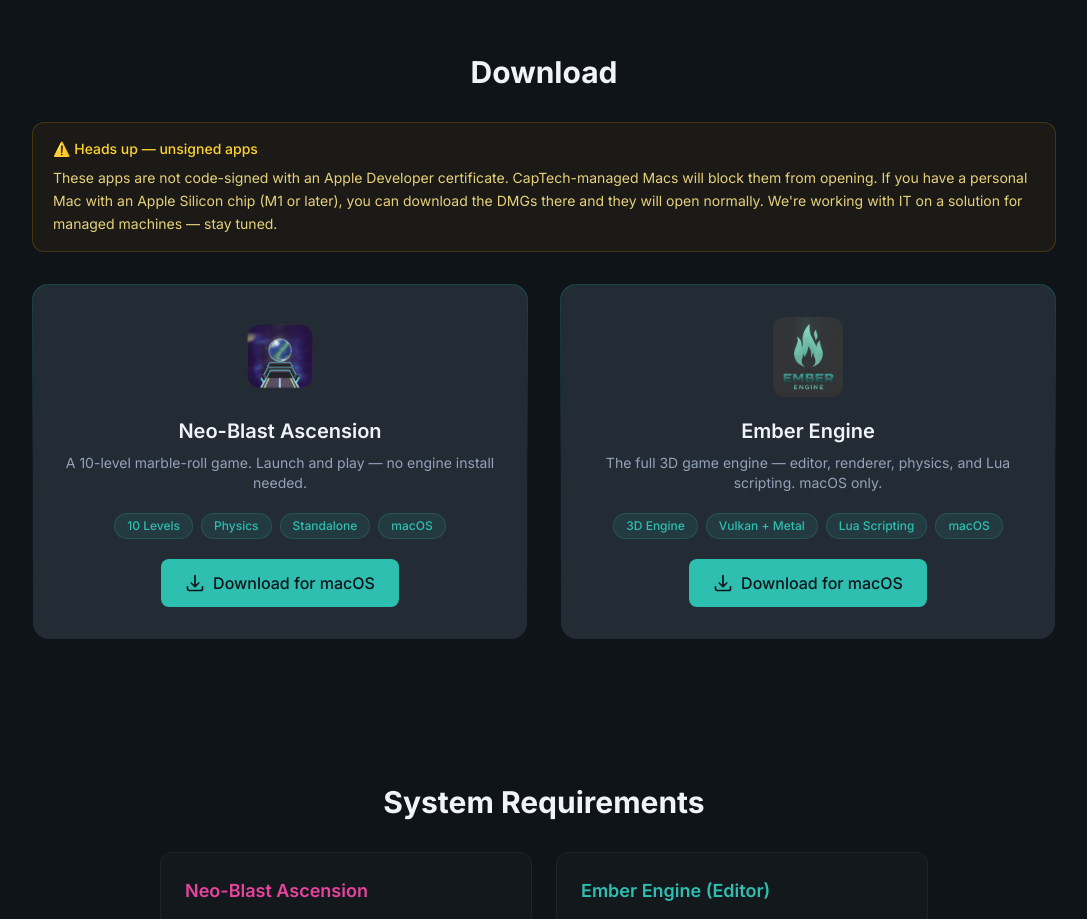
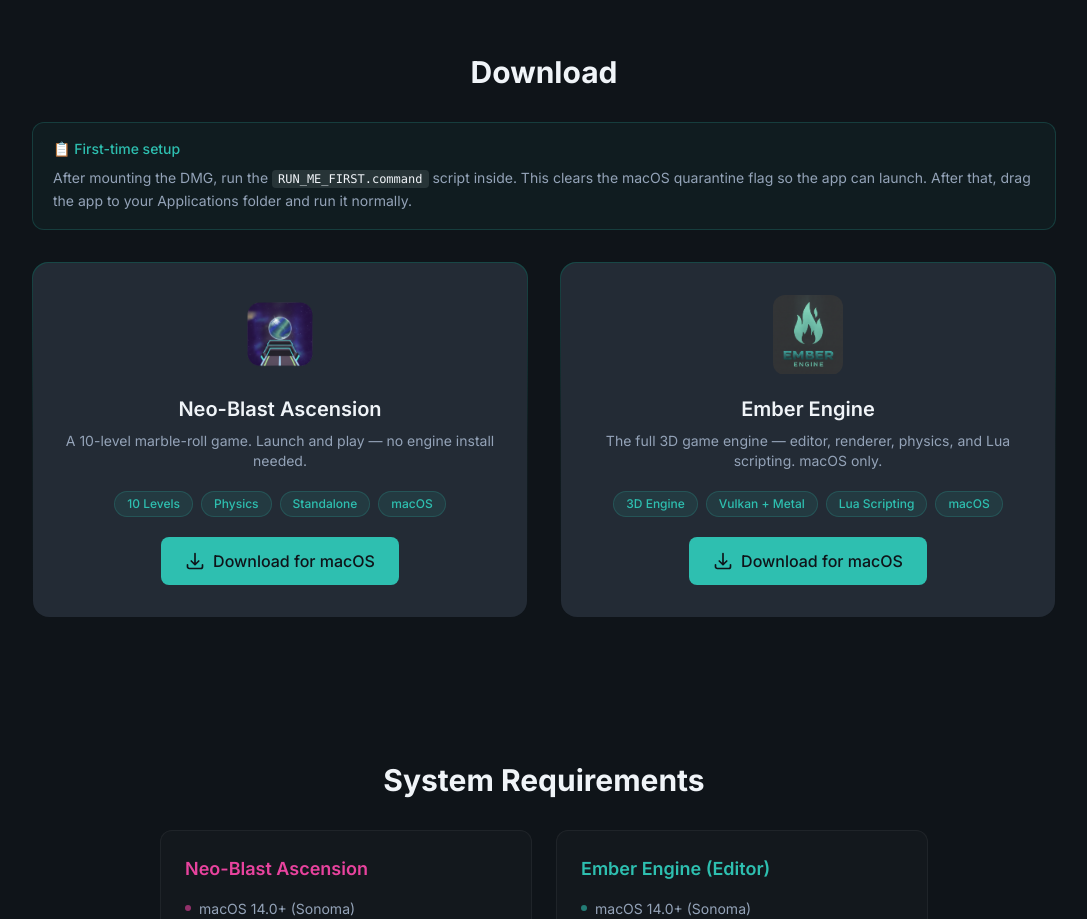
Before and after one commit to mawhite-ct/showcaseChallenge, a React (Vite) app: page / in a window 1280 px wide. Shown: the part 6800-7719 px from the top of the page, without its empty margins (96-1183 px from the left). Built offline with nearby package versions, Linux system fonts and the light colour scheme.

Commit message:
Update download notice: RUN_ME_FIRST setup instructions

```diff
--- a/src/components/DownloadSection.tsx
+++ b/src/components/DownloadSection.tsx
@@ -12,14 +12,12 @@ export default function DownloadSection() {
         </FadeIn>
 
         <FadeIn delay={50}>
-          <div className="mb-8 rounded-xl border border-amber-500/20 bg-amber-500/5 px-5 py-4 text-sm text-amber-200/90">
-            <p className="font-medium text-amber-300">⚠️ Heads up — unsigned apps</p>
+          <div className="mb-8 rounded-xl border border-accent/20 bg-accent/5 px-5 py-4 text-sm text-text-secondary">
+            <p className="font-medium text-accent">📋 First-time setup</p>
             <p className="mt-2 leading-relaxed">
-              These apps are not code-signed with an Apple Developer certificate.
-              CapTech-managed Macs will block them from opening. If you have a
-              personal Mac with an Apple Silicon chip (M1 or later), you can
-              download the DMGs there and they will open normally. We're working
-              with IT on a solution for managed machines — stay tuned.
+              After mounting the DMG, run the <code className="rounded bg-white/10 px-1.5 py-0.5 text-xs text-text-primary">RUN_ME_FIRST.command</code> script
+              inside. This clears the macOS quarantine flag so the app can launch.
+              After that, drag the app to your Applications folder and run it normally.
             </p>
           </div>
         </FadeIn>
```
